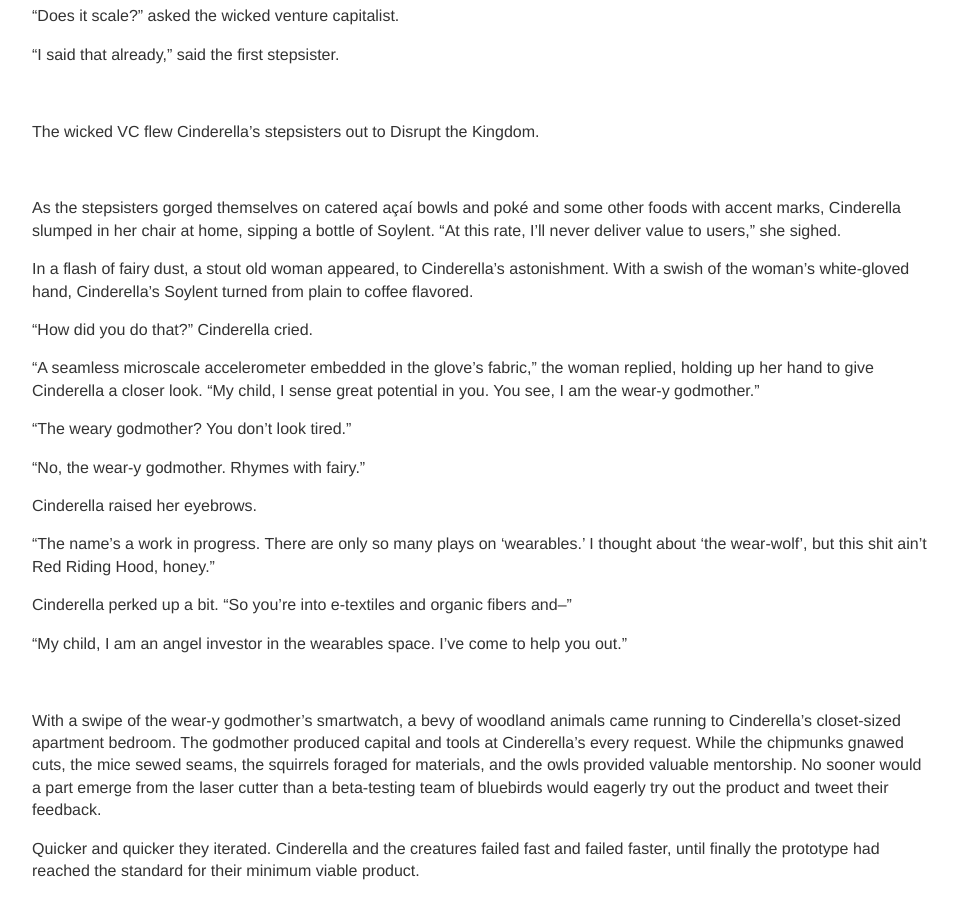
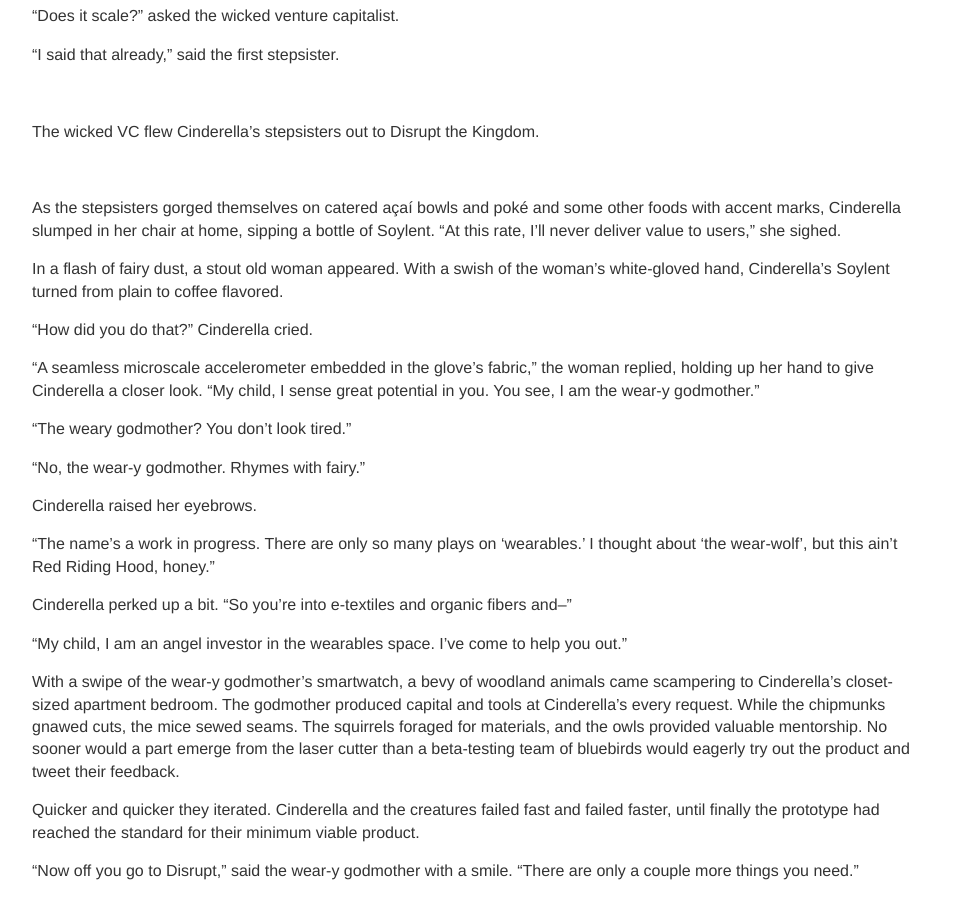
Before and after one commit to lajordan/lajordan.github.io, a Jekyll site: the page built from _posts/2017-09-26-a-wearable-parable.md, in a window 1280 px wide and 900 px high, scrolled down 578 px. Shown: the whole window, without its empty margins (160-1118 px from the left). Built offline with Jekyll 4.4.1, drawn with Linux system fonts in a browser that asks for light colours.

Commit message:
Revert "Revert "revisions""
This reverts commit 55d4a70db9529c593a9ff4c45e20bb1eb06c344d.

```diff
--- a/_posts/2017-09-26-a-wearable-parable.md
+++ b/_posts/2017-09-26-a-wearable-parable.md
@@ -30,7 +30,7 @@
 
 As the stepsisters gorged themselves on catered açaí bowls and poké and some other foods with accent marks, Cinderella slumped in her chair at home, sipping a bottle of Soylent. "At this rate, I'll never deliver value to users," she sighed.
 
-In a flash of fairy dust, a stout old woman appeared, to Cinderella's astonishment. With a swish of the woman's white-gloved hand, Cinderella's Soylent turned from plain to coffee flavored.
+In a flash of fairy dust, a stout old woman appeared. With a swish of the woman's white-gloved hand, Cinderella's Soylent turned from plain to coffee flavored.
 
 "How did you do that?" Cinderella cried.
 
@@ -42,15 +42,13 @@
 
 Cinderella raised her eyebrows.
 
-"The name's a work in progress. There are only so many plays on 'wearables.' I thought about 'the wear-wolf', but this shit ain't Red Riding Hood, honey."
+"The name's a work in progress. There are only so many plays on 'wearables.' I thought about 'the wear-wolf', but this ain't Red Riding Hood, honey."
 
 Cinderella perked up a bit. "So you're into e-textiles and organic fibers and–"
 
 "My child, I am an angel investor in the wearables space. I've come to help you out."
 
-<br />
-
-With a swipe of the wear-y godmother's smartwatch, a bevy of woodland animals came running to Cinderella's closet-sized apartment bedroom. The godmother produced capital and tools at Cinderella's every request. While the chipmunks gnawed cuts, the mice sewed seams, the squirrels foraged for materials, and the owls provided valuable mentorship. No sooner would a part emerge from the laser cutter than a beta-testing team of bluebirds would eagerly try out the product and tweet their feedback.
+With a swipe of the wear-y godmother's smartwatch, a bevy of woodland animals came scampering to Cinderella's closet-sized apartment bedroom. The godmother produced capital and tools at Cinderella's every request. While the chipmunks gnawed cuts, the mice sewed seams. The squirrels foraged for materials, and the owls provided valuable mentorship. No sooner would a part emerge from the laser cutter than a beta-testing team of bluebirds would eagerly try out the product and tweet their feedback.
 
 Quicker and quicker they iterated. Cinderella and the creatures failed fast and failed faster, until finally the prototype had reached the standard for their minimum viable product.
 
```
